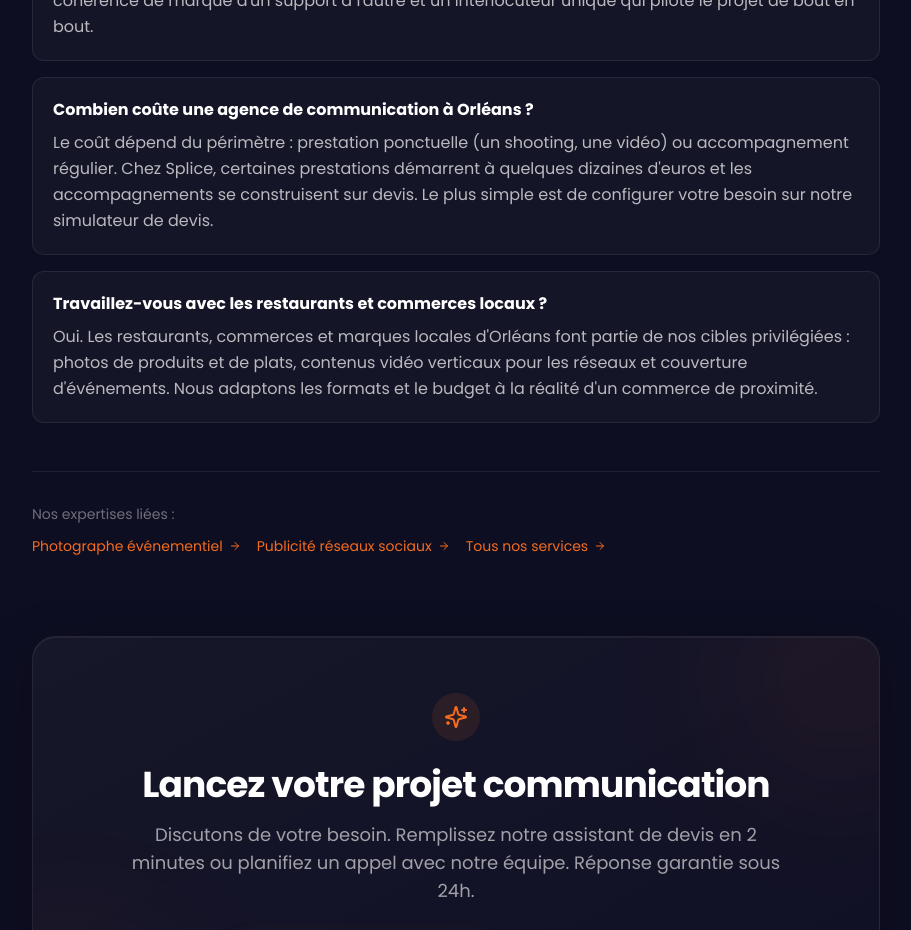
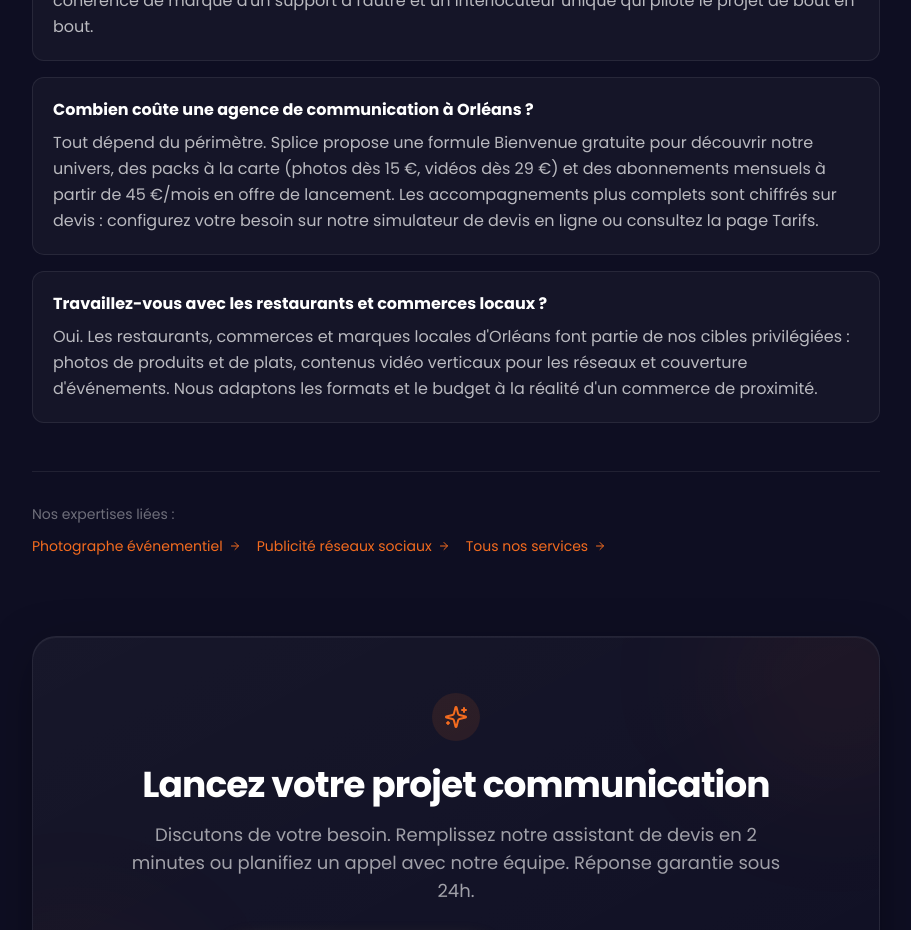
Before and after one commit to DeepFrameCC/Splice, a Next.js app: page /agence-communication-orleans in a window 1280 px wide. Shown: the part 1780-2710 px from the top of the page, without its empty margins (184-1095 px from the left). Built offline with nearby package versions, Linux system fonts and the light colour scheme; no server answers.

Commit message:
content(seo): align pillar page pricing with real site tarifs

```diff
--- a/app/agence-communication-orleans/page.tsx
+++ b/app/agence-communication-orleans/page.tsx
@@ -24,7 +24,7 @@ const FAQ: FAQItem[] = [
   {
     question: "Combien coûte une agence de communication à Orléans ?",
     answer:
-      "Le coût dépend du périmètre : prestation ponctuelle (un shooting, une vidéo) ou accompagnement régulier. Chez Splice, certaines prestations démarrent à quelques dizaines d'euros et les accompagnements se construisent sur devis. Le plus simple est de configurer votre besoin sur notre simulateur de devis.",
+      "Tout dépend du périmètre. Splice propose une formule Bienvenue gratuite pour découvrir notre univers, des packs à la carte (photos dès 15 €, vidéos dès 29 €) et des abonnements mensuels à partir de 45 €/mois en offre de lancement. Les accompagnements plus complets sont chiffrés sur devis : configurez votre besoin sur notre simulateur de devis en ligne ou consultez la page Tarifs.",
   },
   {
     question: "Travaillez-vous avec les restaurants et commerces locaux ?",
--- a/app/photographe-evenementiel/page.tsx
+++ b/app/photographe-evenementiel/page.tsx
@@ -30,6 +30,11 @@ const FAQ: FAQItem[] = [
     question: "Intervenez-vous le soir et le week-end ?",
     answer:
       "Oui, la majorité des événements d'entreprise se déroulent en soirée ou le week-end. Nous adaptons notre matériel d'éclairage aux conditions de faible lumière pour garantir un rendu professionnel quelle que soit l'heure.",
+  },
+  {
+    question: "Quel est le tarif d'une couverture événementielle ?",
+    answer:
+      "La couverture d'événement est chiffrée sur devis selon la durée, le format (photo, vidéo ou les deux) et le déplacement. À titre indicatif, nos packs à la carte démarrent à 15 € pour les photos et 29 € pour la vidéo, avec des frais de déplacement de 0,50 €/km. Le plus précis reste notre simulateur de devis en ligne.",
   },
   {
     question: "Comment trouver un photographe événementiel autour de moi à Orléans ou Tours ?",
```
